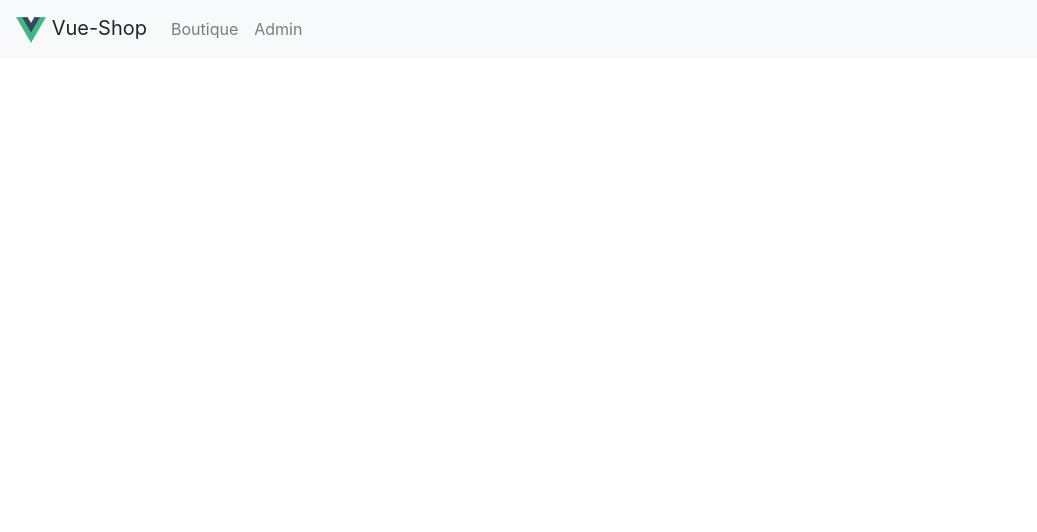
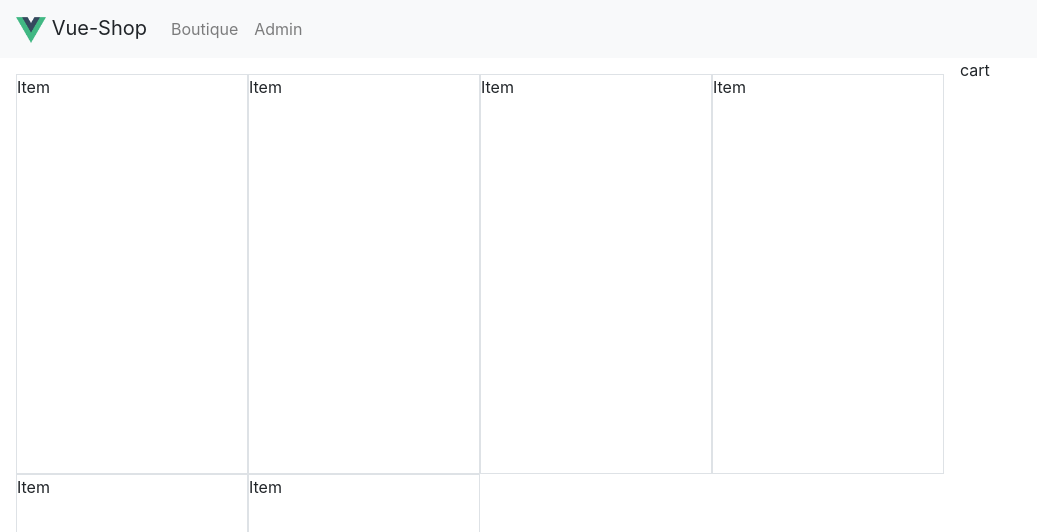
Before and after one commit to sandix34/E-Shop-Vue.js-App, a Vue app: page / in a window 1280 px wide. Shown: the top 532 px of the page, without its empty margins (0-1037 px from the left). Built offline with nearby package versions, Linux system fonts and the light colour scheme.

Commit message:
création liste de produits

```diff
--- a/src/App.vue
+++ b/src/App.vue
@@ -1,16 +1,24 @@
 <template>
   <div id="app">
     <the-header></the-header>
+    <div class="d-flex flex-row">
+      <Shop class="w-75"></Shop>
+      <Cart class="w-25"></Cart>
+    </div>
   </div>
 </template>
 
 <script>
-import TheHeader from './components/TheHeader'
+import TheHeader from './components/TheHeader';
+import Shop from './components/Shop/Shop';
+import Cart from './components/Cart/Cart';
 
 export default {
   name: 'app',
   components: {
-    TheHeader
+    TheHeader,
+    Shop,
+    Cart
   }
 }
 </script>
--- a/src/components/Cart/Cart.vue
+++ b/src/components/Cart/Cart.vue
@@ -1,5 +1,6 @@
 <template>
   <div >
+    cart
   </div>
 </template>
 
--- a/src/components/Shop/Shop.vue
+++ b/src/components/Shop/Shop.vue
@@ -1,11 +1,14 @@
 <template>
-  <div >
-  </div>
+  <shop-products-list class="p-3"></shop-products-list>
 </template>
 
 <script>
+import ShopProductsList from './ShopProductsList';
 
 export default {
+  components: {
+    ShopProductsList
+  }
 
 }
 </script>
--- a/src/components/Shop/ShopProductItem.vue
+++ b/src/components/Shop/ShopProductItem.vue
@@ -1,5 +1,6 @@
 <template>
-  <div >
+  <div class="w-25 border product-container">
+    Item
   </div>
 </template>
 
@@ -11,5 +12,7 @@
 </script>
 
 <style>
-
+.product-container {
+  height: 400px;
+}
 </style>
--- a/src/components/Shop/ShopProductsList.vue
+++ b/src/components/Shop/ShopProductsList.vue
@@ -1,12 +1,21 @@
 <template>
-  <div >
+  <div class="d-flex flex-row flex-wrap">
+    <shop-product-item></shop-product-item>
+    <shop-product-item></shop-product-item>
+    <shop-product-item></shop-product-item>
+    <shop-product-item></shop-product-item>
+    <shop-product-item></shop-product-item>
+    <shop-product-item></shop-product-item>
   </div>
 </template>
 
 <script>
+import ShopProductItem from './ShopProductItem';
 
 export default {
-
+ components: {
+   ShopProductItem
+ }
 }
 </script>
 
```
